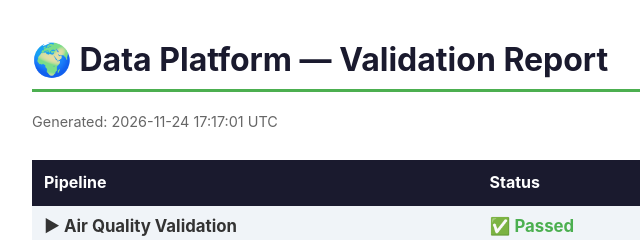
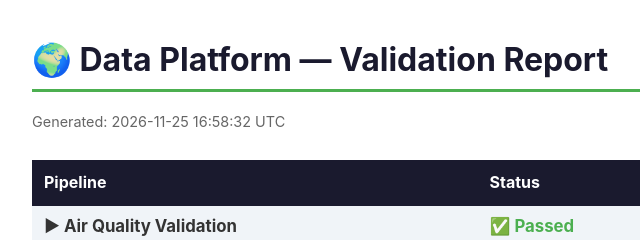
Before and after one commit to Rajee0712/data-platform, a plain HTML site: page validation/index.html in a window 1280 px wide. Shown: the top 240 px of the page, 108-748 px from the left. Drawn offline with Linux system fonts and the light colour scheme.

Commit message:
deploy: badac29ab462e41403a7eb30f5978462d97a5f07

```diff
--- a/validation/index.html
+++ b/validation/index.html
@@ -29,7 +29,7 @@
 </head>
 <body>
     <h1>🌍 Data Platform — Validation Report</h1>
-    <p class="timestamp">Generated: 2026-11-24 17:17:01 UTC</p>
+    <p class="timestamp">Generated: 2026-11-25 16:58:32 UTC</p>
     <table>
         <thead>
             <tr>
```
